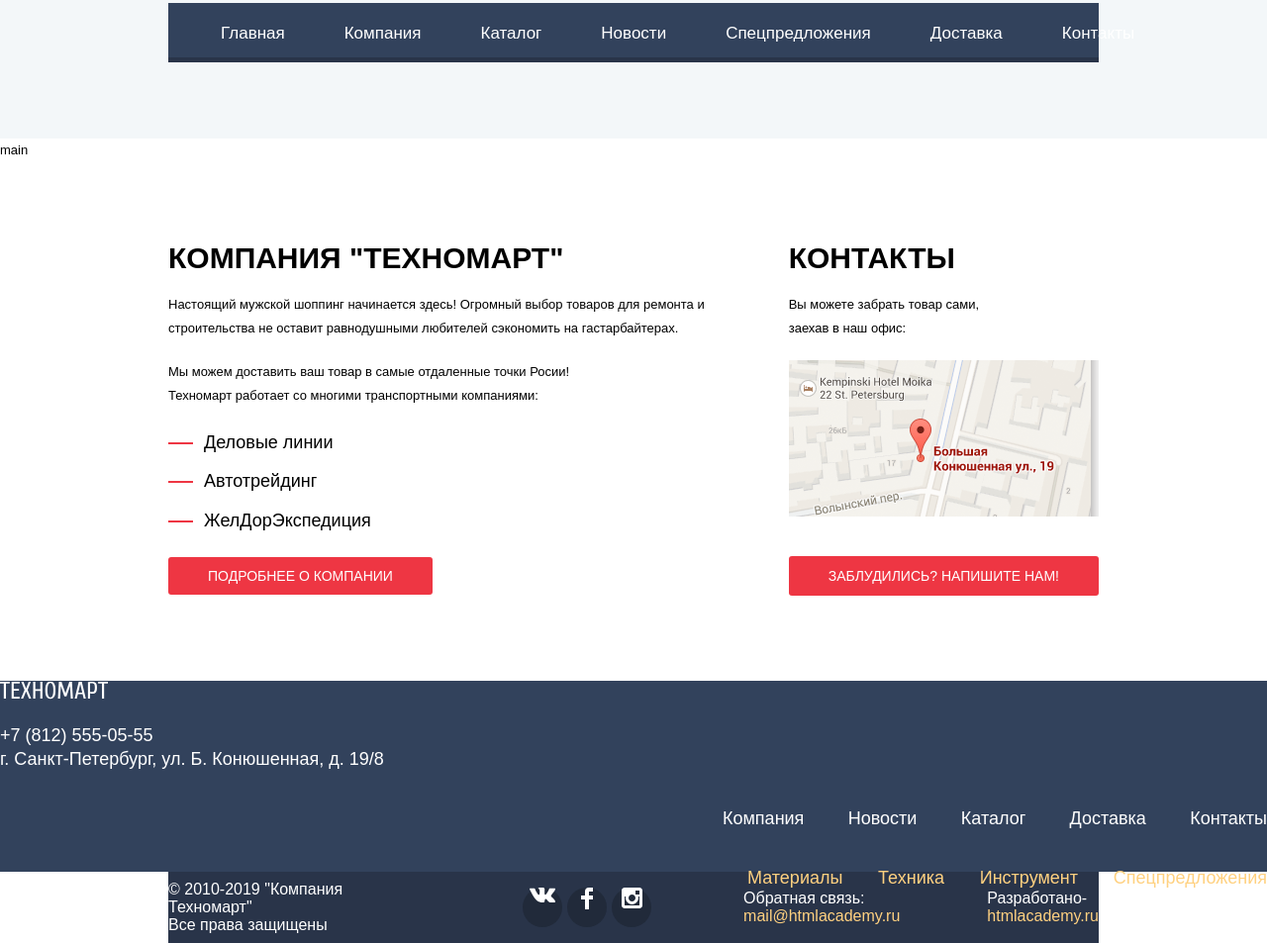
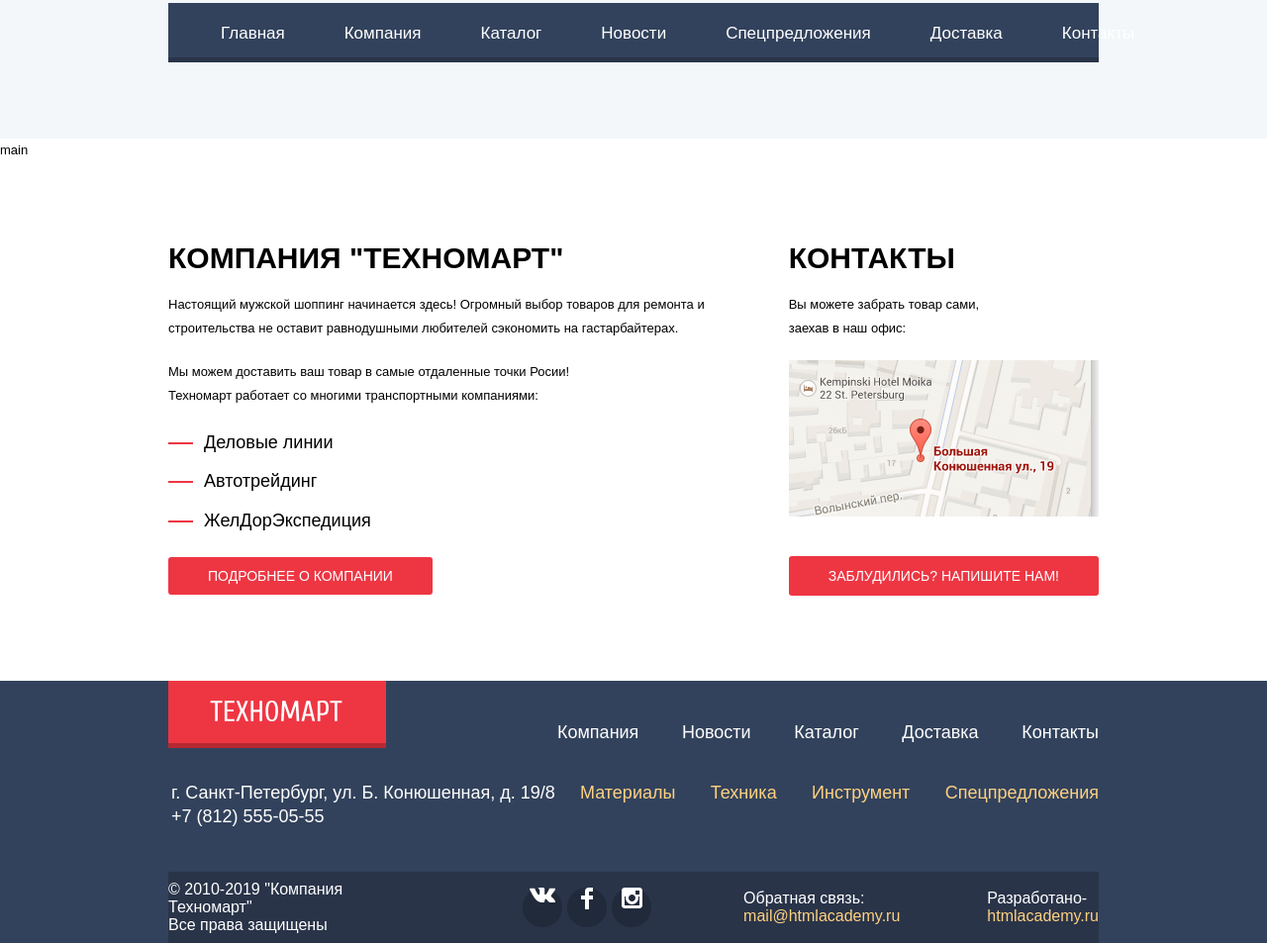
Before and after one commit to daria269/1106215-technomart-26, a plain HTML site: page index.html in a window 1280 px wide. Shown: the part 229-1182 px from the top of the page at 99% size. Drawn offline with nearby package versions, Linux system fonts and the light colour scheme; a web font is replaced by a local one.

Commit message:
поправила футер

```diff
--- a/index.html
+++ b/index.html
@@ -16,10 +16,11 @@
 <a class='logo'> <img src='img/logo-technomart.svg' width="109px" height="19px" alt='Техномарт'> </a>
 
 <label class='search' >
+  <input type="search" placeholder="Поиск:" class='search-field'>
   <svg  class='icon-search' xmlns="http://www.w3.org/2000/svg" width="17" height="17" viewBox="0 0 17 17" alt='Техномарт'>
     <path fill="inherit"
     d="M17 15.586l-3.542-3.542A7.465 7.465 0 0 0 15 7.5 7.5 7.5 0 1 0 7.5 15c1.71 0 3.282-.579 4.544-1.542L15.586 17 17 15.586zM2 7.5C2 4.467 4.467 2 7.5 2 10.532 2 13 4.467 13 7.5c0 3.032-2.468 5.5-5.5 5.5A5.506 5.506 0 0 1 2 7.5z"/>  </svg>
-  <input type="search" placeholder="Поиск:" class='search-field'>
+
 </label>
 
  <ul class='user-nav'>
@@ -118,13 +119,14 @@
 <footer>
   <div class='footer'>
     <div сlass='container-footer-logo'>
-      <div class='logo-footer'>
-    <a> <img src='img/logo-technomart.svg' width="109px" height="19px" alt='Техномарт' > </a>
-  </div>
-    <p>
-    <a href="tel:+78125550555"> +7 (812) 555-05-55 </a> <br>
-     г. Санкт-Петербург, ул. Б. Конюшенная, д. 19/8 </p>
+    <a class='logo-footer'>
+      <img src='img/logo-technomart.svg' width="136px" height="21px" alt='Техномарт'> </a>
+    <p class='footer-address'>
+      г. Санкт-Петербург, ул. Б. Конюшенная, д. 19/8 <br>
+    <a href="tel:+78125550555"> +7 (812) 555-05-55 </a>
+      </p>
    </div>
+
    <div class='container-footer-nav'>
   <ul class='white-nav'>
     <li> <a href="#">Компания </a> </li>
--- a/style.css
+++ b/style.css
@@ -61,15 +61,7 @@ a {
 .logo.activ {
   background-color: #ba2732;
 }
-}
-.logo-footer {
-  background-color: #ee3643;
-  text-align: center;
-  vertical-align: middle;
-  width: 220px;
-  height: 68px;
-  box-shadow: inset 0px -5px 0 0 rgba(0,0,0,0.24);
-}
+
 input[type="search"] {
   font-family: 'Cuprum', sans-serif;
   font-size: 17px;
@@ -398,17 +390,17 @@ h1, h2 {
 }
 .search-field {
   padding-left: 49px;
+  color: #ffffff;
+
 }
 .search-field:focus,
 .search-field:active{
  background-color: #ffffff;
+ color: #000000;
+
 }
-.search-field:focus .icon-search {
-  fill: #ee3643; /*не работает.
-   и
-    .search:focus .icon-search {
-    fill: #ee3643;
-     тоже не работает*/
+.search-field:focus + .icon-search {
+  fill: #ee3643;
 }
 .icon-search  {
   margin-top: 12px;
@@ -531,29 +523,58 @@ h1, h2 {
   padding-top: 82px;
   padding-bottom: 86px;
 }
+.container-footer-logo {
+  display: flex;
+  flex-direction: column;
+}
+.footer-address {
+  padding-left: 3px;
+}
+footer {
+  width: 100%;
+  background-color: #32425c;
 }
 .footer {
   width: 940px;
   margin: 0 auto;
   display: flex;
   justify-content: space-between;
+  flex-direction: row;
 }
+.logo-footer img {
+  padding: 20px 41px;}
+
+.logo-footer {
+  display: block;
+  background-color: #ee3643;
+  width: 220px;
+  height: 63px;
+  box-shadow: 0px 5px 0 0 #b52933;
+  margin-bottom: 38px;
+}
+
 .container-footer-nav {
   display: flex;
   flex-direction: column;
   align-items: flex-end;
-  justify-content: center;
+  justify-content: flex-start;
 }
 .white-nav {
-  width: 550px;
+  width: 547px;
   display: flex;
   justify-content: space-between;
+  padding-left: 0;
+  margin-top: 40px;
+  margin-bottom: 0;
 }
 .beige-list {
-  width: 525px;
+  width: 524px;
   display: flex;
   justify-content: space-between;
   color: #ffd180;
+  padding-left: 0;
+  margin-top: 37px;
+
 }
 .bottom {
   display: flex;
```
